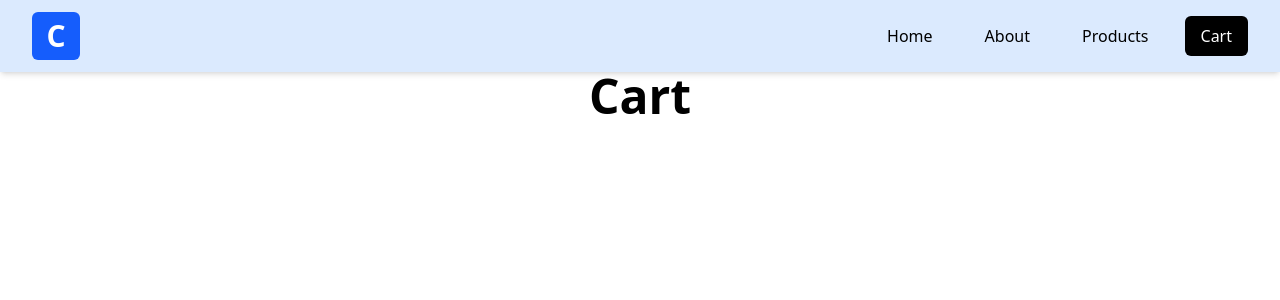
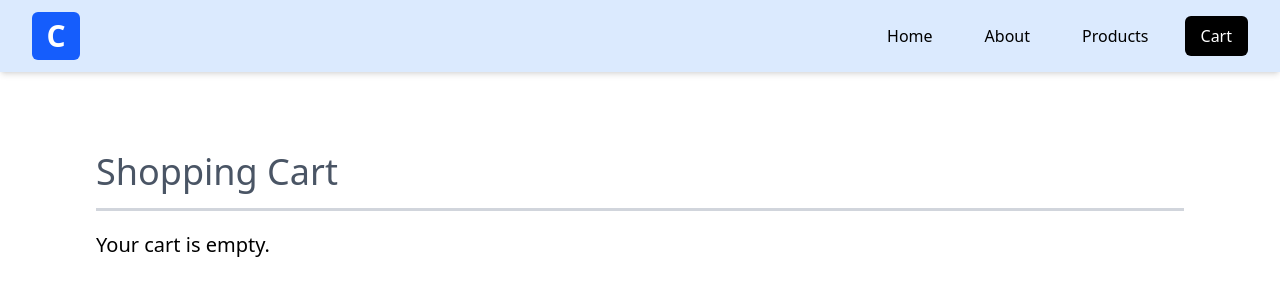
Before and after one commit to AditInx/ecommerce, a React (Vite) app: page /Cart in a window 1280 px wide. Shown: the top 300 px of the page. Built offline with nearby package versions, Linux system fonts and the light colour scheme.

Commit message:
add and remove button for cart

```diff
--- a/src/App.jsx
+++ b/src/App.jsx
@@ -5,9 +5,11 @@ import Homepage from './pages/Homepage'
 import Products from './pages/Products'
 import Cart from './pages/Cart'
 import Card from './components/Card'
+import { CartProvider } from './components/CartContext'
 
 function App() {
   return (
+    <CartProvider>
     <BrowserRouter>
       <Routes>
         <Route path="/" element={<Homepage />} />
@@ -17,6 +19,7 @@ function App() {
         <Route path='/products/:id' element={<Card/>}/>
       </Routes>
     </BrowserRouter>
+    </CartProvider>
   )
 }
 
--- a/src/components/Card.jsx
+++ b/src/components/Card.jsx
@@ -1,11 +1,21 @@
 import { useParams } from "react-router-dom";
 import Navbar from "./Navbar";
 import useProductData from "../utils/ProductData";
+import { useCart } from "./CartContext";
+
 function Card() {
   const { products } = useProductData();
   const { id } = useParams();
+  const { addItemToCart } = useCart();
+
   const thisProduct = products.find((prod) => prod.id === Number(id));
-  console.log(thisProduct);
+
+  const handleAddToCart = () => {
+    if (thisProduct) {
+      addItemToCart(thisProduct);
+    }
+  };
+
   return (
     <div>
       <Navbar />
@@ -44,7 +54,10 @@ function Card() {
             </select>
           </div>
           <div>
-            <button className="text-gray-300 bg-purple-600 p-3 rounded-xl font-bold cursor-pointer mt-5">
+            <button
+              className="text-gray-300 bg-purple-600 p-3 rounded-xl font-bold cursor-pointer mt-5"
+              onClick={handleAddToCart}
+            >
               ADD TO BAG
             </button>
           </div>
--- /dev/null
+++ b/src/components/CartContext.jsx
@@ -0,0 +1,50 @@
+import { createContext, useReducer, useContext } from "react";
+
+const CartContext = createContext();
+
+const cartReducer = (state, action) => {
+  switch (action.type) {
+    case "ADD_ITEM":
+      const existingItemIndex = state.findIndex(
+        (item) => item.id === action.payload.id
+      );
+      if (existingItemIndex !== -1) {
+        const updatedCart = [...state];
+        updatedCart[existingItemIndex].quantity += 1;
+        return updatedCart;
+      }
+      return [...state, { ...action.payload, quantity: 1 }];
+
+    case "REMOVE_ITEM":
+      return state.filter((item) => item.id !== action.payload);
+
+    case "UPDATE_QUANTITY":
+      return state.map((item) =>
+        item.id === action.payload.id
+          ? { ...item, quantity: action.payload.quantity }
+          : item
+      );
+
+    default:
+      return state;
+  }
+};
+
+export const CartProvider = ({ children }) => {
+  const [cart, dispatch] = useReducer(cartReducer, []);
+
+  const addItemToCart = (item) => {
+    dispatch({ type: "ADD_ITEM", payload: item });
+  };
+  const removeItemFromCart = (item) => {
+    dispatch({type: "REMOVE_ITEM", payload: item})
+  }
+
+  return (
+    <CartContext.Provider value={{ cart, dispatch, addItemToCart , removeItemFromCart }}>
+      {children}
+    </CartContext.Provider>
+  );
+};
+
+export const useCart = () => useContext(CartContext);
--- a/src/pages/Cart.jsx
+++ b/src/pages/Cart.jsx
@@ -1,13 +1,53 @@
-import React from 'react'
-import Navbar from '../components/Navbar'
+import Navbar from "../components/Navbar";
+import { useCart } from "../components/CartContext";
 
 function Cart() {
+  const { cart, removeItemFromCart } = useCart();
+
   return (
     <div>
-        <Navbar/>
-      <h1 className='text-center font-bold text-5xl'>Cart</h1>
+      <Navbar />
+      <div className="mx-auto max-w-[72rem] pl-8 pr-8">
+        <h2 className="font-medium text-gray-600 text-4xl pt-20 pb-4 border-b-3 border-gray-300">
+          Shopping Cart
+        </h2>
+        {cart.length === 0 ? (
+          <p className="mt-5 text-xl">Your cart is empty.</p>
+        ) : (
+          cart.map((item) => (
+            <div className="mt-8 grid gap-8 lg:grid-cols-12" key={item.id}>
+              <div className="lg:col-span-8">
+                <article className="mb-12 flex flex-col gap-y-4 sm:flex-row flex-wrap">
+                  <img
+                    src={item.thumbnail}
+                    alt={item.title}
+                    className="h-24 w-24 rounded-lg sm:h-32 sm:w-32 object-cover"
+                  />
+                  <div className="sm:ml-16 sm:w-48">
+                    <h3 className="capitalize font-medium text-md text-gray-600">
+                      {item.title}
+                    </h3>
+                    <h4 className="mt-2 capitalize text-sm text-neutral-400">
+                      {item.brand}
+                    </h4>
+                  </div>
+                  <div className="sm:ml-12">
+                    <button
+                      className="mt-2 text-sm text-red-500"
+                      onClick={() => removeItemFromCart(item.id)}
+                    >
+                      Remove
+                    </button>
+                  </div>
+                  <p className="font-medium lg:pl-4">${item.price}</p>
+                </article>
+              </div>
+            </div>
+          ))
+        )}
+      </div>
     </div>
-  )
+  );
 }
 
-export default Cart
+export default Cart;
```
